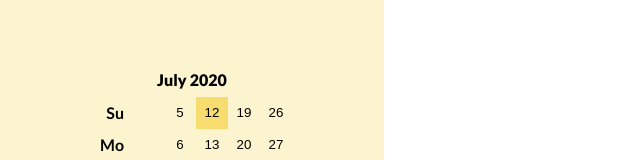
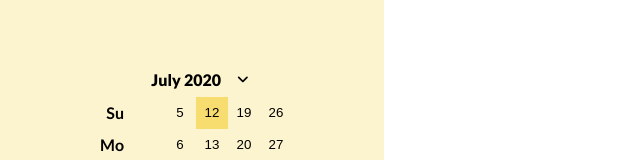
Before and after one commit to jnguyen9763/notetaker, a React (Create React App) app: page / in a window 1280 px wide. Shown: the part 205-365 px from the top of the page, without its empty margins (0-640 px from the left). Built offline with nearby package versions, Linux system fonts and the light colour scheme.

Commit message:
added button for choosing different month and year

```diff
--- a/src/components/Calendar/Calendar.js
+++ b/src/components/Calendar/Calendar.js
@@ -78,7 +78,10 @@ export default function Calendar() {
 	return (
 		<div className={styles.Calendar}>
 			<div className={styles.header}>
-				{monthName()} {year}
+				<div>
+					{monthName()} {year}
+				</div>
+				<button><i className="fas fa-angle-down"></i></button>
 			</div>
 			<div className={styles.month}>
 				<div className={styles.weekdays}>
--- a/src/components/Calendar/Calendar.module.css
+++ b/src/components/Calendar/Calendar.module.css
@@ -32,6 +32,7 @@ button {
 }
 
 .header {
+	display: flex;
 	font-weight: 900;
 	margin-bottom: .5rem;
 }
```
